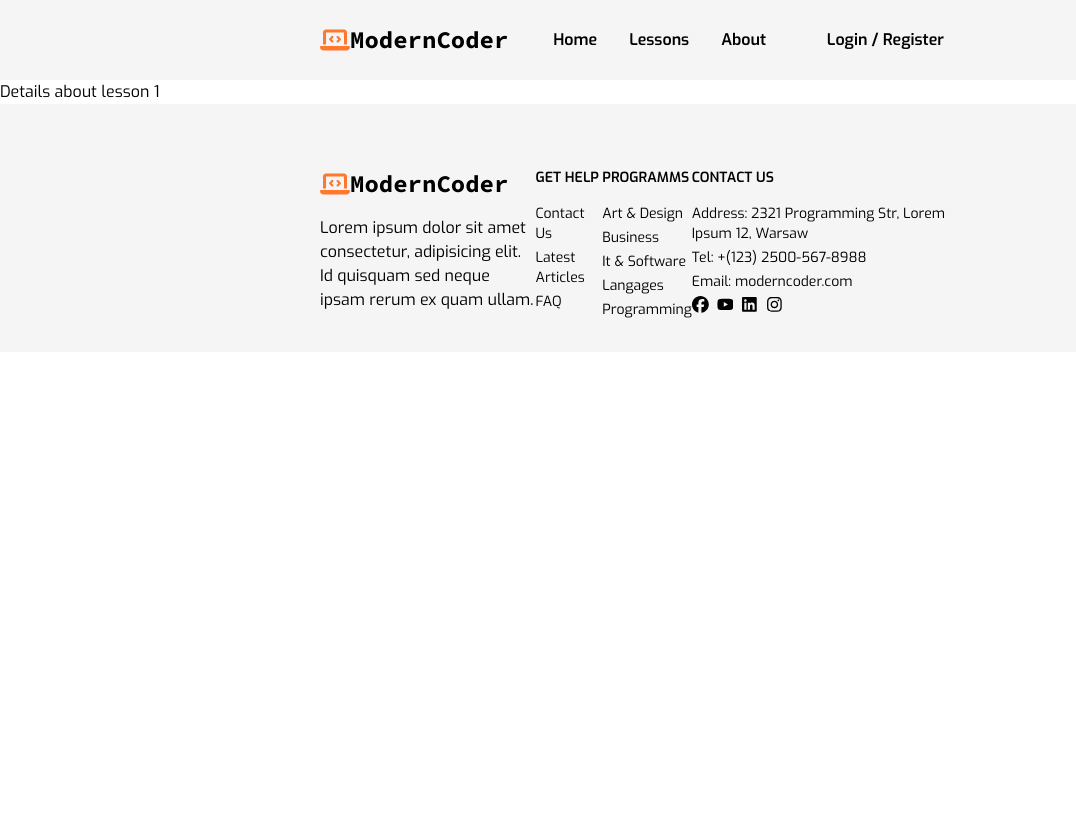
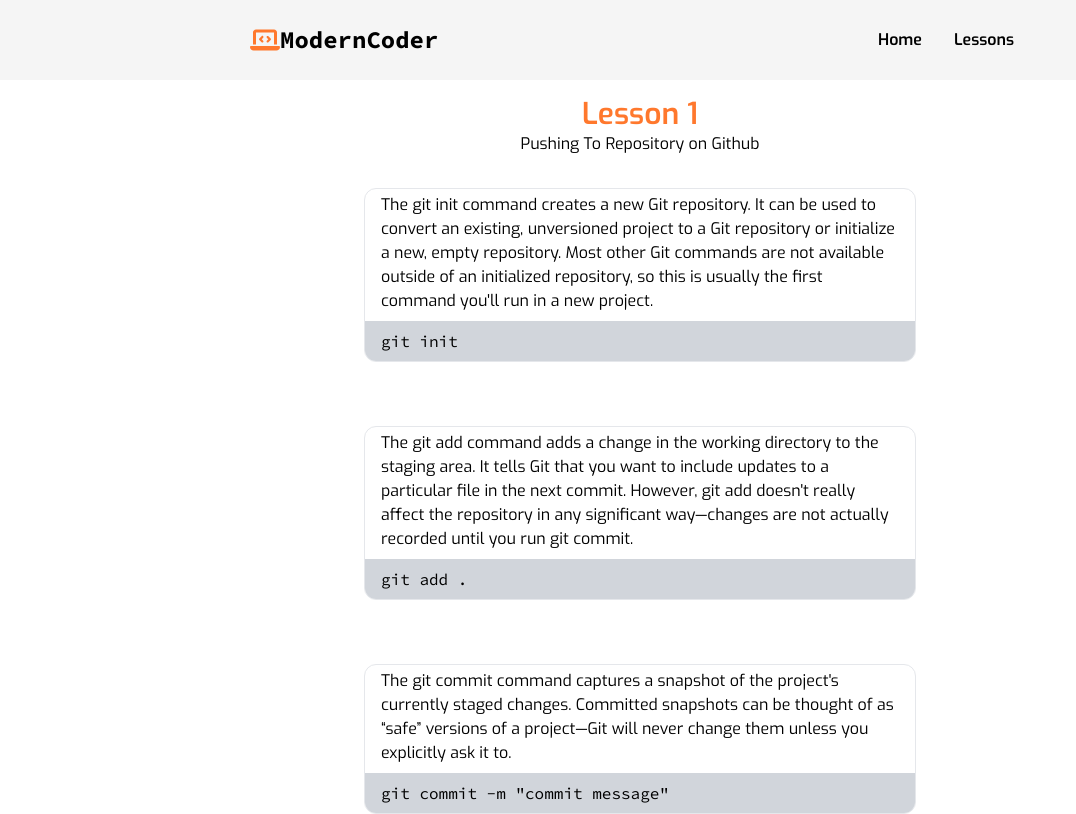
Before and after one commit to KwiecienKamil/E-learning-Website, a Next.js app: page /lessons/1 in a window 1280 px wide. Shown: the top 814 px of the page, without its empty margins (0-1076 px from the left). Built offline with nearby package versions, Linux system fonts and the light colour scheme.

Commit message:
media queries

```diff
--- a/src/app/components/Footer.tsx
+++ b/src/app/components/Footer.tsx
@@ -4,9 +4,9 @@ import { FaFacebook, FaInstagram, FaLaptopCode, FaLinkedin, FaYoutube } from "re
 
 const Footer = () => {
   return (
-    <div className="relative py-8 px-[320px] flex items-center bg-whiteGray cursor-default">
-        <div className="w-full flex justify-between">
-        <div className="flex flex-col w-[300px] gap-4 pt-8">
+    <div className="relative py-8 xl:px-[250px] px-[200px] bg-whiteGray cursor-default">
+        <div className="grid grid-cols-4 justify-items-center">
+        <div className="flex flex-col w-[200px] gap-4 pt-8">
          <Link href="/" className="flex items-center">
             <span>
               <FaLaptopCode size={30} className="text-primary" />
--- a/src/app/components/Header.tsx
+++ b/src/app/components/Header.tsx
@@ -1,4 +1,4 @@
-'use client'
+"use client";
 import Link from "next/link";
 import React from "react";
 import { FaLaptopCode } from "react-icons/fa6";
@@ -6,27 +6,17 @@ import NavLinks from "./NavLinks";
 import { usePathname } from "next/navigation";
 
 const Header = () => {
-    const pathname = usePathname();
-    const loginLink = [{
-      title: "Login / Register",
-      path: "/login"
-    }]
+  const pathname = usePathname();
 
   return (
-    <div className="fixed top-0 left-0 h-[80px] bg-whiteGray w-full flex items-center justify-between px-[320px] z-20">
+    <div className="fixed top-0 left-0 h-[80px] bg-whiteGray w-full flex items-center justify-between xl:px-[250px] px-[5%] z-20">
       <Link href="/" className="flex items-center">
-       <span><FaLaptopCode size={30} className="text-primary" /></span>
+        <span>
+          <FaLaptopCode size={30} className="text-primary" />
+        </span>
         <h1 className="font-logo font-bold text-2xl">ModernCoder</h1>
       </Link>
       <NavLinks />
-      {loginLink.map((link) => {
-        const isActive = (path:string) => path === pathname
-        return(
-          <Link href={link.path} key={link.title} className={isActive(link.path) ? "h-full flex items-center px-4 text-primary bg-navHover font-semibold" : "h-full flex items-center px-4 hover:text-primary hover:bg-navHover transition-all duration-300 font-semibold"}>{link.title}</Link>
-        )
-
-      }
-      )}
     </div>
   );
 };
--- a/src/app/components/NavLinks.tsx
+++ b/src/app/components/NavLinks.tsx
@@ -14,10 +14,6 @@ const NavLinks = () => {
         {
             title: "Lessons",
             path: "/lessons"
-        },
-        {
-            title: "About",
-            path: "/about"
         },
     ]
   return (
--- a/src/app/components/SectionLessons.tsx
+++ b/src/app/components/SectionLessons.tsx
@@ -15,7 +15,7 @@ const SectionLessons = () => {
             <button className="px-4 py-2 rounded-full border-gray-400 border-[1px] font-semibold">All categories</button>
         </div>
       </div>
-      <div className="grid grid-cols-4 gap-4 px-[320px] py-4 mt-8">
+      <div className="grid xl:grid-cols-4 grid-cols-2 gap-4 px-[320px] py-4 mt-8">
         <LessonCard icon={<FaGithub size="2em"/>} title="Pushing To Repository on Github" text="Basic" id="1"/>
         <LessonCard icon={<IoLogoJavascript size="2em"/>} title="5 JavaScript interview questions" text="Intermidiate" id="2"/>
         <LessonCard icon={<IoLogoCss3 size="2em"/>} title="Changing Background Color On Website" text="Basic" id="3"/>
--- a/src/app/lessons/[id]/page.tsx
+++ b/src/app/lessons/[id]/page.tsx
@@ -1,11 +1,33 @@
 import React from 'react'
+
+
+import { lessons } from '../page'
 
 const LessonDetails = ({params}:{
     params: {id: string}
 }) => {
+  const currLesson = lessons.filter(item => item.id === params.id)
   return (
-    <div className='mt-[80px]'>
-      Details about lesson {params.id}
+    <div className='my-[80px] flex justify-center'>
+      <div>
+      <h2 className='text-3xl font-semibold text-center pt-4 text-primary'>Lesson {params.id}</h2>
+      {currLesson.map(item => (
+        <div className="flex flex-col gap-4">
+          <div>
+            <h3 className='text-center pb-4'>{item.title}</h3>
+          </div>
+          <div className='flex flex-col gap-16'>
+            {item.topics?.map(topic => (
+              <div className="flex flex-col gap-2 border-[1px] rounded-xl overflow-hidden">
+                <p className='w-[550px] px-4 pt-1'>{topic.desc}</p>
+                <span className='max-w-[550px] px-4 py-2 bg-gray-300 font-logo'>{topic.usage}</span>
+              </div>
+            ))}
+          </div>
+        </div>
+      ))}
+      </div>
+      <div className=""></div>
     </div>
   )
 }
--- a/src/app/lessons/page.tsx
+++ b/src/app/lessons/page.tsx
@@ -3,50 +3,119 @@ import React from "react";
 import { FaGithub } from "react-icons/fa6";
 import { IoLogoCss3, IoLogoJavascript } from "react-icons/io";
 
-const Lessons = () => {
-  const lessons = [
+export const lessons = [
   {
-      id: 1,
+    id: "1",
     key: "Lesson 1",
     title: "Pushing To Repository on Github",
     icon: <FaGithub size="2em" />,
     level: "Basic",
     image:
       "https://media.geeksforgeeks.org/wp-content/uploads/20220831170024/GitPush3.jpg",
+    topics: [
+      {
+        desc: "The git init command creates a new Git repository. It can be used to convert an existing, unversioned project to a Git repository or initialize a new, empty repository. Most other Git commands are not available outside of an initialized repository, so this is usually the first command you'll run in a new project.",
+        usage: "git init"
       },
       {
-      id: 2,
+        desc: "The git add command adds a change in the working directory to the staging area. It tells Git that you want to include updates to a particular file in the next commit. However, git add doesn't really affect the repository in any significant way—changes are not actually recorded until you run git commit.",
+        usage: "git add ."
+      },
+      {
+        desc: "The git commit command captures a snapshot of the project's currently staged changes. Committed snapshots can be thought of as “safe” versions of a project—Git will never change them unless you explicitly ask it to.",
+        usage: 'git commit -m "commit message"'
+      },
+      {
+        desc: "To add a new remote, use the git remote add command on the terminal, in the directory your repository is stored at The git remote add command takes two arguments A remote name, for example, origin and remote URL",
+        usage: 'git remote add origin "remote URL"'
+      },
+      {
+        desc: "The git push command is used to upload local repository content to a remote repository. Pushing is how you transfer commits from your local repository to a remote repo.",
+        usage: "git push <remote> <branch>"
+      }
+    ],
+  },
+  {
+    id: "2",
     key: "Lesson 2",
     title: "5 JavaScript interview questions",
     icon: <IoLogoJavascript size="2em" />,
     level: "Intermidiate",
-      image:
-        "https://miro.medium.com/v2/resize:fit:1200/1*LyZcwuLWv2FArOumCxobpA.png",
+    image:"https://miro.medium.com/v2/resize:fit:1200/1*LyZcwuLWv2FArOumCxobpA.png",
+      topics: [
+        {
+          desc: 'Explain the concept of "hoisting" in JavaScript"',
+          usage: "Hoisting is a JavaScript behavior where variable and function declarations are moved to the top of their containing scope during the compilation phase."
         },
         {
-      id: 3,
+          desc: "Explain the concept of closures in JavaScript",
+          usage: `'A closure is created when a function is defined within another function, allowing the inner function to access variables from the outer (enclosing) function's scope. The inner function "closes over" the variables, preserving their values even after the outer function has finished execution.'`
+        },
+        {
+          desc: 'What is the purpose of setTimeout in JavaScript, and how does it work',
+          usage: 'setTimeout is a function used to execute a specified function or code block after a specified delay (in milliseconds). It allows asynchronous execution, enabling non-blocking behavior in the code.'
+        },
+        {
+          desc: "Explain the difference between == and === in JavaScript",
+          usage: `== (loose equality) compares values after performing type coercion if necessary, meaning it can convert the operands to the same type before making the comparison.
+          === (strict equality) compares both value and type, without performing type coercion. It returns true only if both the value and the type are the same.`
+        },
+        {
+          desc: "What is JavaScript and where can it be used",
+          usage: "JavaScript is a versatile programming language primarily used for adding interactivity to web pages. It can be executed in web browsers to create dynamic and interactive user interfaces. Additionally, JavaScript can be used on the server-side (Node.js) for building scalable and efficient server applications."
+        }
+      ]
+  },
+
+  {
+    id: "3",
     key: "Lesson 3",
     title: "Changing Background Color On Website",
     icon: <IoLogoCss3 size="2em" />,
     level: "Basic",
-      image:
-        "https://colorlib.com/wp/wp-content/uploads/sites/2/creative-css3-tutorials.jpg",
+    image:"https://colorlib.com/wp/wp-content/uploads/sites/2/creative-css3-tutorials.jpg",
+    topics: [
+      {
+        desc: "Add CSS to your index.html",
+        usage: 'To add CSS styling use <style></style> or create new css file and link it to your index.html by putting <link rel="stylesheet" href="NameOfYourFile.css"> between <head></head> or add inline style to your body like this <body style=""</body>'
       },
       {
-      id: 4,
+        desc: "Change color",
+        usage: 'background-color: "red"'
+      },
+    ]
+
+  },
+  {
+    id: "4",
     key: "Lesson 4",
     title: "Centering a div",
     icon: <IoLogoCss3 size="2em" />,
     level: "Basic",
-      image:
-        "https://acciojob.com/blog/content/images/2023/02/Screenshot-2023-02-06-at-7.28.31-PM.png",
+    image:"https://acciojob.com/blog/content/images/2023/02/Screenshot-2023-02-06-at-7.28.31-PM.png",
+    topics: [
+      {
+        desc: "Using Transform",
+        usage: 'position: absolute; top: 50%; left: 50%; transform: translate(-50%, -50%);'
+      },
+      {
+        desc: "Using Flexbox",
+        usage: 'display: "flex"; align-items: "center"; justify-content:"center"'
+      },
+      {
+        desc: "Using Grid",
+        usage: "display: grid; place-items: center;"
+      },
+    ]
   },
 ];
+
+const Lessons = () => {
   return (
     <div className="pt-[80px] flex flex-col items-center justify-center gap-8 my-8">
       {lessons.map((lesson) => (
         <div
-          className="flex gap-8 border-[2px] border-gray-200 rounded-xl overflow-hidden"
+          className="flex gap-8 border-[2px] border-gray-200 rounded-xl overflow-hidden shadow-sm"
           key={lesson.key}
         >
           <div className="flex flex-col items-center justify-center w-[400px]">
@@ -67,7 +136,7 @@ const Lessons = () => {
               </Link>
             </div>
           </div>
-          <div className="w-[500px] rounded-r-xl">
+          <div className="w-[500px] rounded-r-xl shadow-sm">
             <img src={lesson.image} alt="lesson Image" />
           </div>
         </div>
```
Also changed, not shown: src/app/components/Hero.tsx (+4 -4 lines). Lines whose indentation alone changed are shown as unchanged.
